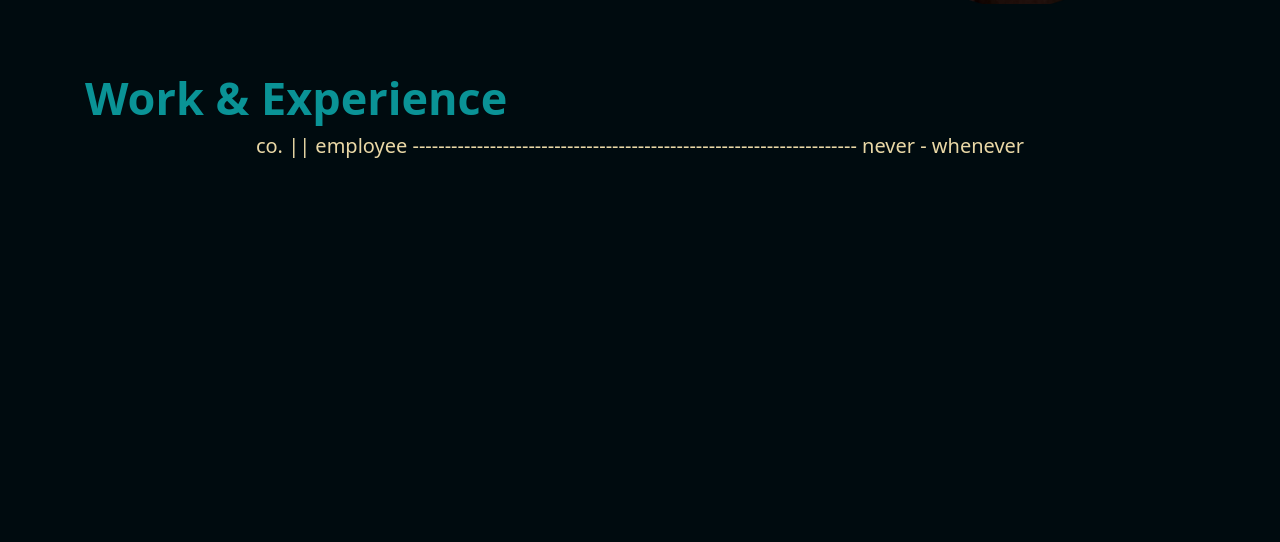
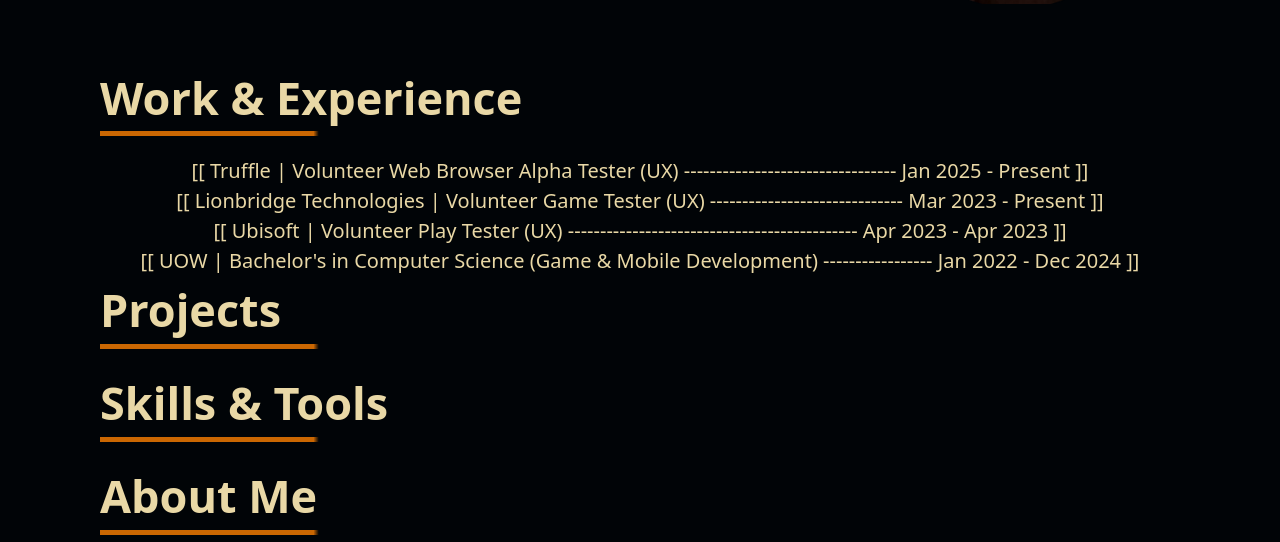
Before and after one commit to vVvOvOvVv/vVvOvOvVv.github.io, a Vue app: page / in a window 1280 px wide. Shown: the part 410-952 px from the top of the page. Before the commit the page ends 800 px from the top, so only its background shows below. Built offline with nearby package versions, Linux system fonts and the light colour scheme.

Commit message:
Work & Experience list now reads from JSON
- still needs router links
- section header now can be used for subheadings

```diff
--- a/src/App.vue
+++ b/src/App.vue
@@ -10,8 +10,26 @@
     <div class="work container">
       <section-header>Work & Experience</section-header>
       <div class="work-list container d-flex flex-column align-items-center">
-        <work-experience />
+        <work-experience v-for="(job, idx) in workExpData" :key="idx" :work-obj="job" />
       </div>
+    </div>
+    <div class="project container">
+      <section-header>Projects</section-header>
+      <div class="project-list container">
+        <!-- table: 2 columns, noOfProj/2 rows -->
+      </div>
+    </div>
+    <div class="skill container">
+      <section-header>Skills & Tools</section-header>
+      <div class="skill-cat-list container"></div>
+    </div>
+    <div class="about container">
+      <section-header>About Me</section-header>
+      <div class="about-desc container"></div>
+    </div>
+    <div class="socials container">
+      <section-header>Where you can find me</section-header>
+      <div class="social-list container"></div>
     </div>
   </div>
 </template>
@@ -22,7 +40,7 @@
 import SectionHeader from './components/SectionHeader.vue'
 import WorkExperience from './components/WorkExperience.vue'
 
-// import jsonData from './assets/data.json'
+import jsonData from './assets/data.json'
 
 export default {
   name: 'App',
@@ -31,6 +49,17 @@
     HomeComponent,
     SectionHeader,
     WorkExperience,
+  },
+  data() {
+    return {
+      workExpData: jsonData.workAndExperience,
+      projData: jsonData.projects,
+      programmingLangData: jsonData.skills.programmingLang,
+      artDesignData: jsonData.skills.artAndDesign,
+      toolsData: jsonData.skills.devTools,
+      aboutData: jsonData.aboutMe,
+      socialData: jsonData.socials,
+    }
   },
 }
 </script>
--- a/src/assets/custom.scss
+++ b/src/assets/custom.scss
@@ -2,5 +2,5 @@
 $transparent-primary-color: rgba(10, 148, 150, 0.5);
 $secondary-color: #ca6702;
 $primary-text: #e9d8a6;
-$background-color: #000b0f;
+$background-color: #010407;
 $important-color: #ae2012;
--- a/src/assets/data.json
+++ b/src/assets/data.json
@@ -16,10 +16,10 @@
       "company": "Ubisoft",
       "title": "Volunteer Play Tester (UX)",
       "startDate": "Apr 2023",
-      "endDate": null
+      "endDate": "Apr 2023"
     },
     {
-      "company": "University of Wollongong",
+      "company": "UOW",
       "title": "Bachelor's in Computer Science (Game & Mobile Development)",
       "startDate": "Jan 2022",
       "endDate": "Dec 2024"
--- a/src/components/SectionHeader.vue
+++ b/src/components/SectionHeader.vue
@@ -1,6 +1,9 @@
 <template>
-  <div class="section-header">
-    <colored-text colorType="tealType" size="45px" weight="bold"> <slot /> </colored-text>
+  <div class="section-header container d-flex flex-column mb-3">
+    <colored-text :size="isSubheader ? '35px' : '45px'" weight="bold">
+      <slot />
+    </colored-text>
+    <canvas id="header-partition" ref="canvasElement" width="200" height="1"></canvas>
   </div>
 </template>
 
@@ -12,5 +15,26 @@
   components: {
     ColoredText,
   },
+  data() {
+    return {
+      primaryColor: '#0a9396',
+      secondaryColor: '#ca6702',
+    }
+  },
+  props: {
+    isSubheader: {
+      type: Boolean,
+      default: false,
+    },
+  },
+  mounted() {
+    const canvas = this.$refs.canvasElement
+    const ctx = canvas.getContext('2d')
+
+    ctx.fillStyle = this.secondaryColor
+    ctx.fillRect(0, 0, 40, 1)
+
+    console.log(this.isSubheader)
+  },
 }
 </script>
--- a/src/components/WorkExperience.vue
+++ b/src/components/WorkExperience.vue
@@ -31,20 +31,22 @@
         this.workObj.title.length +
         this.workObj.startDate.length +
         this.workObj.endDate.length +
-        ' ||  - '.length
+        ' |  - '.length
       const hyphenCount = Math.max(msgLength - strLength, 0)
       const hyphenStr = '-'.repeat(hyphenCount)
 
       return (
+        '[[ ' +
         this.workObj.company +
-        ' || ' +
+        ' | ' +
         this.workObj.title +
         ' ' +
         hyphenStr +
         ' ' +
         this.workObj.startDate +
         ' - ' +
-        this.workObj.endDate
+        this.workObj.endDate +
+        ' ]]'
       )
     },
   },
```
